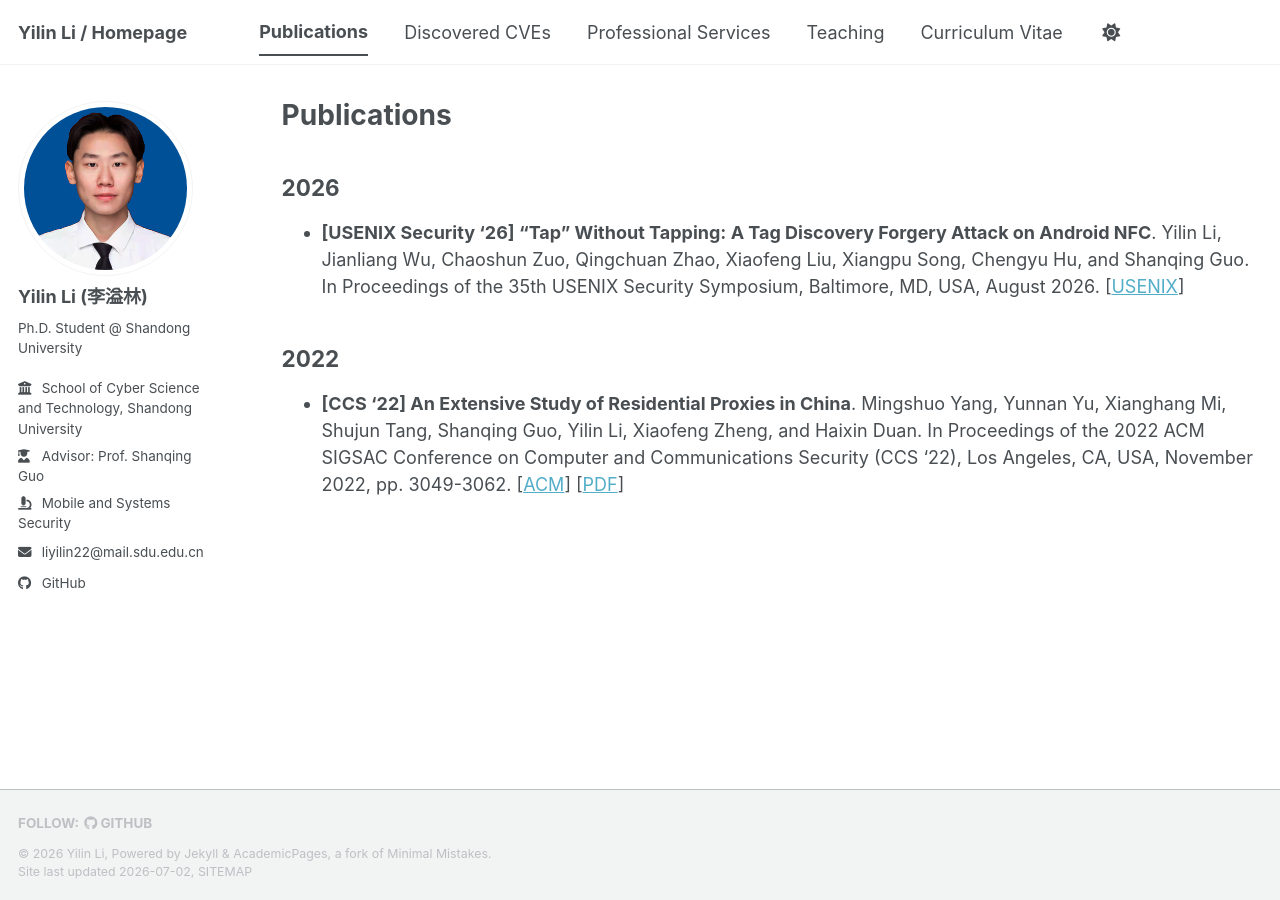
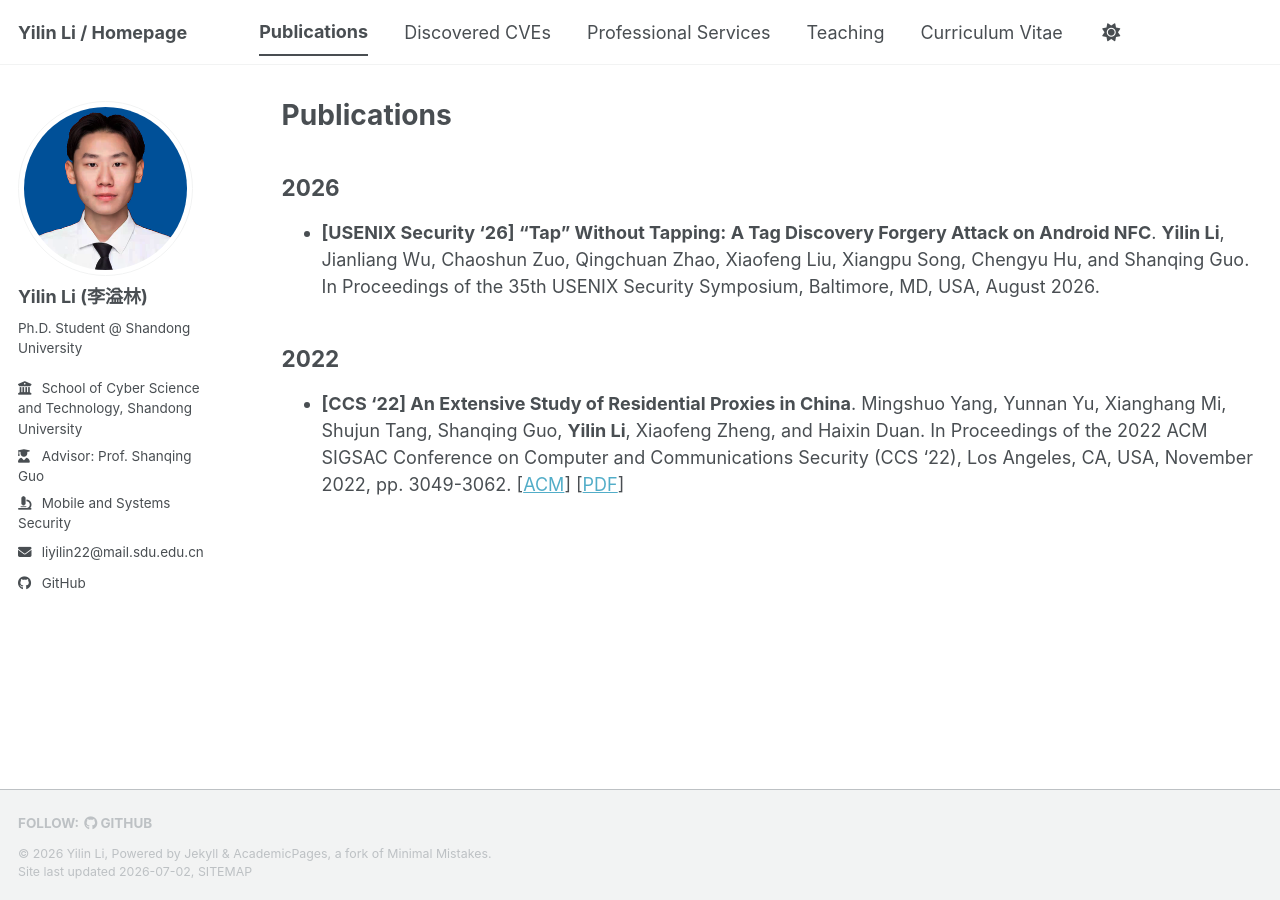
Before and after one commit to mu-sec/mu-sec.github.io, a Jekyll site: the page built from _pages/publications.md, in a window 1280 px wide. Built offline with Jekyll 4.4.1, drawn with Linux system fonts in a browser that asks for light colours; a style sheet for code colours, icons or effects is not loaded.

Commit message:
Refine publications page

```diff
--- a/_pages/publications.md
+++ b/_pages/publications.md
@@ -8,13 +8,12 @@ author_profile: true
 ## 2026
 
 - **[USENIX Security '26] "Tap" Without Tapping: A Tag Discovery Forgery Attack on Android NFC**.
-  Yilin Li, Jianliang Wu, Chaoshun Zuo, Qingchuan Zhao, Xiaofeng Liu, Xiangpu Song, Chengyu Hu, and Shanqing Guo.
+  **Yilin Li**, Jianliang Wu, Chaoshun Zuo, Qingchuan Zhao, Xiaofeng Liu, Xiangpu Song, Chengyu Hu, and Shanqing Guo.
   In Proceedings of the 35th USENIX Security Symposium, Baltimore, MD, USA, August 2026.
-  [[USENIX](https://www.usenix.org/conference/usenixsecurity26/presentation/li-yilin)]
 
 ## 2022
 
 - **[CCS '22] An Extensive Study of Residential Proxies in China**.
-  Mingshuo Yang, Yunnan Yu, Xianghang Mi, Shujun Tang, Shanqing Guo, Yilin Li, Xiaofeng Zheng, and Haixin Duan.
+  Mingshuo Yang, Yunnan Yu, Xianghang Mi, Shujun Tang, Shanqing Guo, **Yilin Li**, Xiaofeng Zheng, and Haixin Duan.
   In Proceedings of the 2022 ACM SIGSAC Conference on Computer and Communications Security (CCS '22), Los Angeles, CA, USA, November 2022, pp. 3049-3062.
   [[ACM](https://doi.org/10.1145/3548606.3559377)] [[PDF](https://xianghang.me/files/ccs2022_rpaas_china.pdf)]
```
